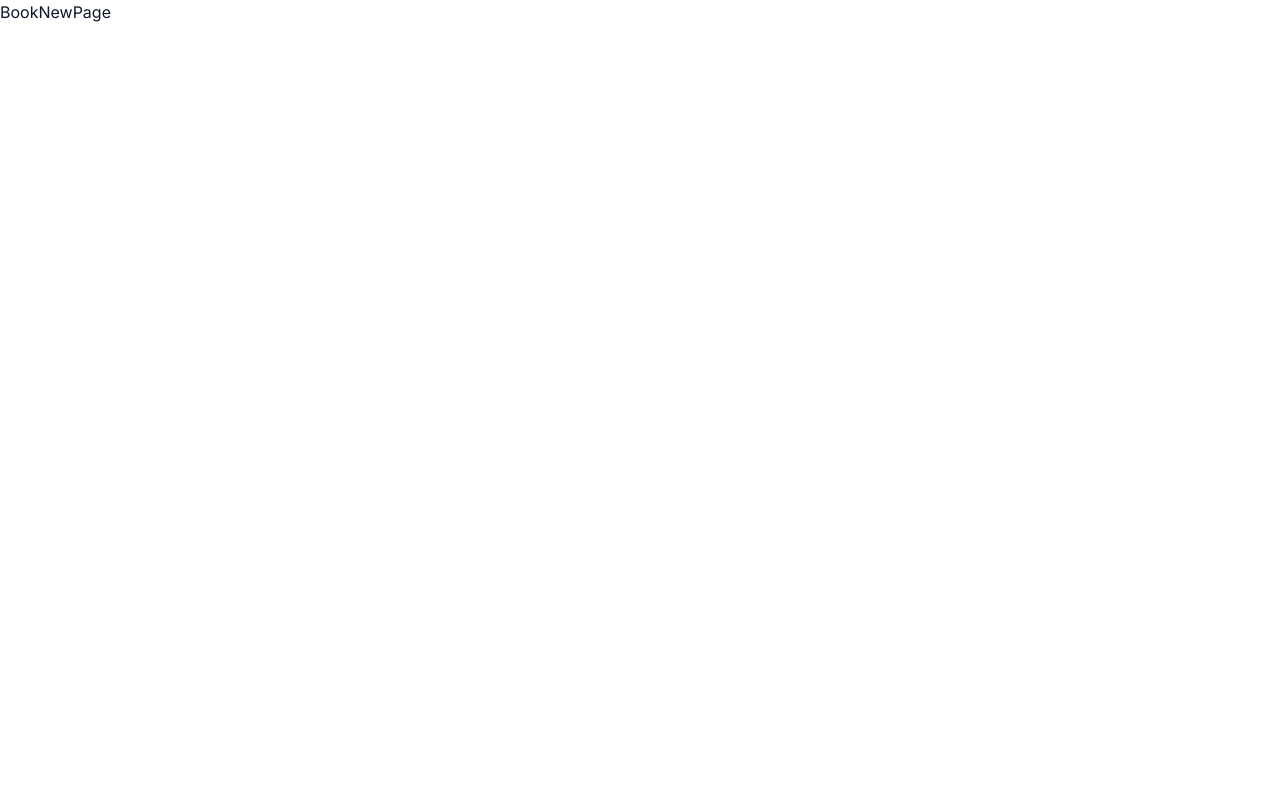
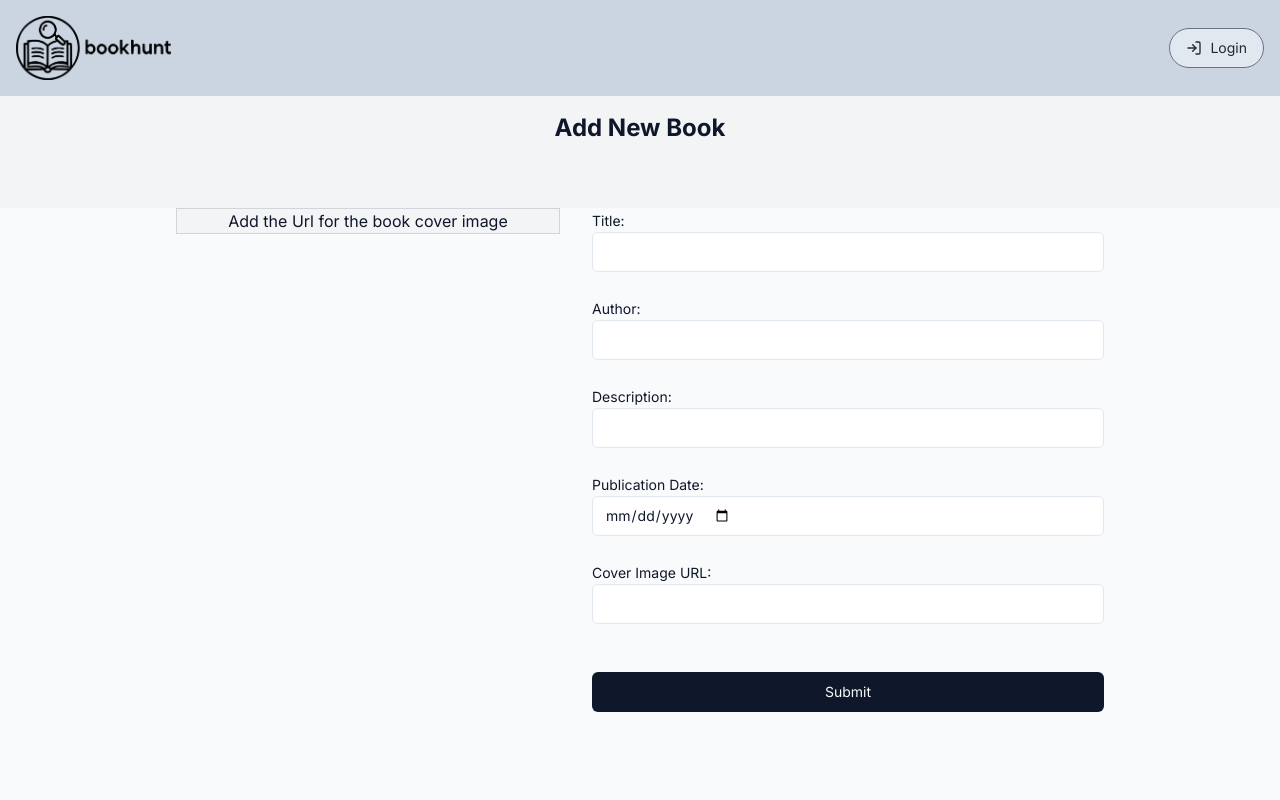
Before and after one commit to BrunoAccorsi/books-app, a React (Create React App) app: page /book-new in a window 1280 px wide. Shown: the top 800 px of the page. Built offline with nearby package versions, Linux system fonts and the light colour scheme.

Commit message:
Add New Book Page (#2)

```diff
--- a/src/pages/BookNewPage.js
+++ b/src/pages/BookNewPage.js
@@ -1,9 +1,155 @@
-import React from 'react';
+import MainLayout from '@/components/layout/MainLayout';
+import { Button } from '@/components/ui/button';
+import { Input } from '@/components/ui/input';
+import { Label } from '@/components/ui/label';
+import axios from 'axios';
+import React, { useState } from 'react';
 import { useParams } from 'react-router-dom';
 
 const BookNewPage = () => {
   const { id } = useParams();
-  return <div>BookNewPage</div>;
+  const [book, setBook] = useState({
+    title: '',
+    author: '',
+    description: '',
+    publicationDate: '',
+    coverImage: '',
+  });
+  const [error, setError] = useState('');
+  const [success, setSuccess] = useState(false);
+
+  const handleChange = (e) => {
+    const { name, value } = e.target;
+    setBook({ ...book, [name]: value });
+  };
+
+  const handleSubmit = async (e) => {
+    e.preventDefault();
+    setError('');
+    setSuccess(false);
+
+    try {
+      const token = localStorage.getItem('authToken');
+      console.log('Retrieved token:', token);
+      if (!token) {
+        setError('Unauthorized: Please log in as an administrator.');
+        return;
+      }
+      const response = await axios.post('/books', book, {
+        headers: {
+          'Content-Type': 'application/json',
+          Authorization: `Bearer ${token}`,
+        },
+      });
+
+      if (response.status === 201) {
+        setSuccess(true);
+        setBook({
+          title: '',
+          author: '',
+          description: '',
+          publicationDate: '',
+          coverImage: '',
+        });
+      } else if (response.status === 401) {
+        const errorData = await response.json();
+        setError(`Unauthorized: ${errorData.message}`);
+      } else {
+        const errorData = await response.json();
+        setError(`Error: ${errorData.message}`);
+      }
+    } catch (err) {
+      setError(`Failed to connect to the server: ${err.message}`);
+    }
+  };
+
+  return (
+    <MainLayout>
+      <div>
+        <h1 className="text-2xl font-bold my-4" style={{ textAlign: 'center' }}>
+          Add New Book
+        </h1>
+        {id && <p>ID: {id}</p>}
+        {error && <p style={{ color: 'red' }}>{error}</p>}
+        {success && <p style={{ color: 'green' }}>Book successfully added!</p>}
+        <div className="flex justify-center mt-16 min-h-screen bg-gray-50 gap-8">
+          <div className="flex flex-1 justify-center items-center border border-gray-300 h-full max-w-sm bg-gray-100">
+            {book.coverImage ? (
+              <img
+                src={book.coverImage}
+                alt="Book Cover"
+                className="max-h-full max-w-full object-contain"
+              />
+            ) : (
+              <p>Add the Url for the book cover image</p>
+            )}
+          </div>
+
+          <form
+            onSubmit={handleSubmit}
+            className="flex flex-2 flex-col gap-6 w-full max-w-lg"
+          >
+            <div>
+              <Label htmlFor="title">Title:</Label>
+              <Input
+                type="text"
+                id="title"
+                name="title"
+                value={book.title}
+                onChange={handleChange}
+                required
+              />
+            </div>
+            <div>
+              <Label htmlFor="author">Author:</Label>
+              <Input
+                type="text"
+                id="author"
+                name="author"
+                value={book.author}
+                onChange={handleChange}
+                required
+              />
+            </div>
+            <div>
+              <Label htmlFor="description">Description:</Label>
+              <Input
+                id="description"
+                name="description"
+                value={book.description}
+                onChange={handleChange}
+                required
+              />
+            </div>
+            <div>
+              <Label htmlFor="publicationDate">Publication Date:</Label>
+              <Input
+                type="date"
+                id="publicationDate"
+                name="publicationDate"
+                value={book.publicationDate}
+                onChange={handleChange}
+                required
+              />
+            </div>
+            <div>
+              <Label htmlFor="coverImage">Cover Image URL:</Label>
+              <Input
+                type="url"
+                id="coverImage"
+                name="coverImage"
+                value={book.coverImage}
+                onChange={handleChange}
+                required
+              />
+            </div>
+
+            <Button className="w-full mt-6">Submit</Button>
+          </form>
+        </div>
+      </div>
+    </MainLayout>
+  );
 };
 
 export default BookNewPage;
```
